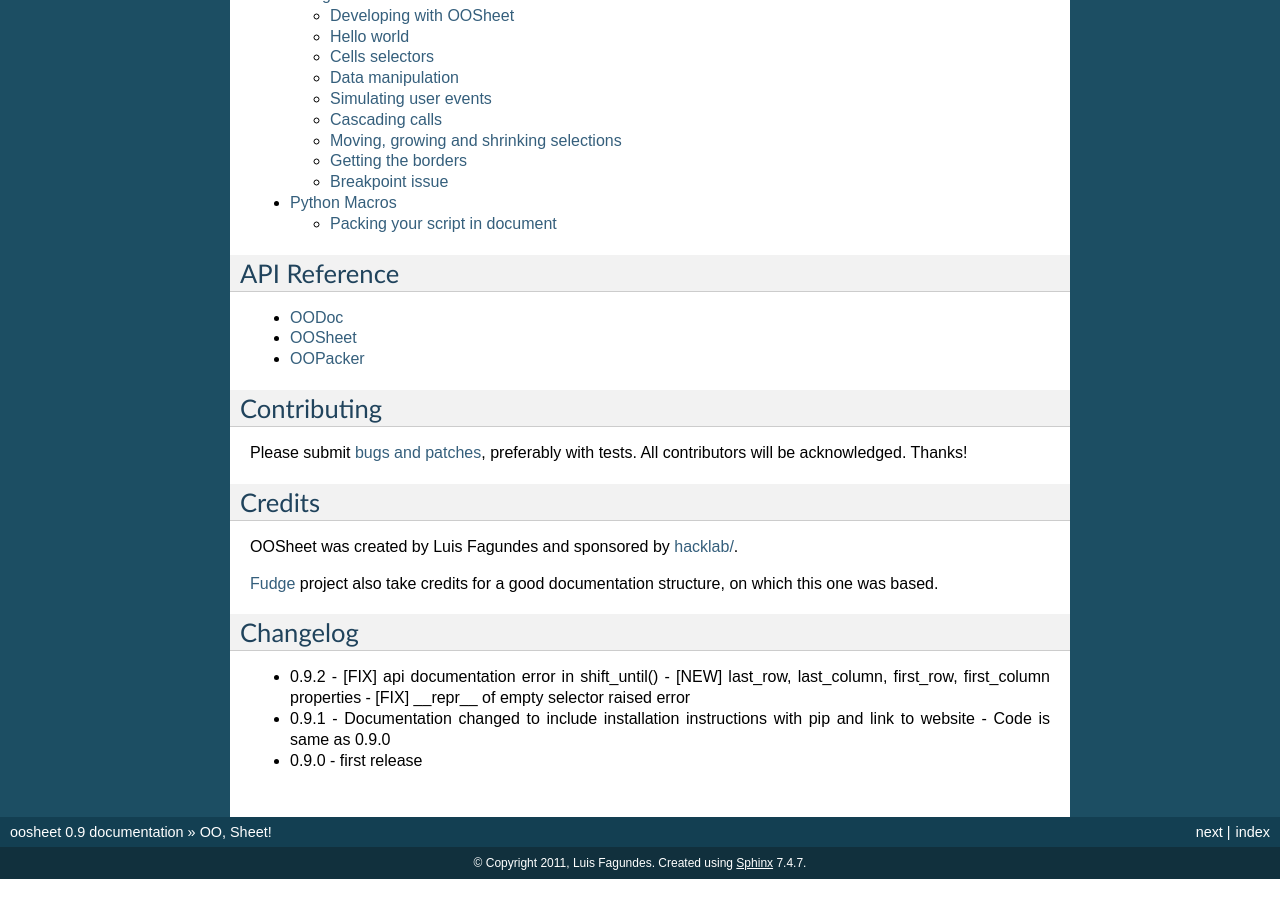
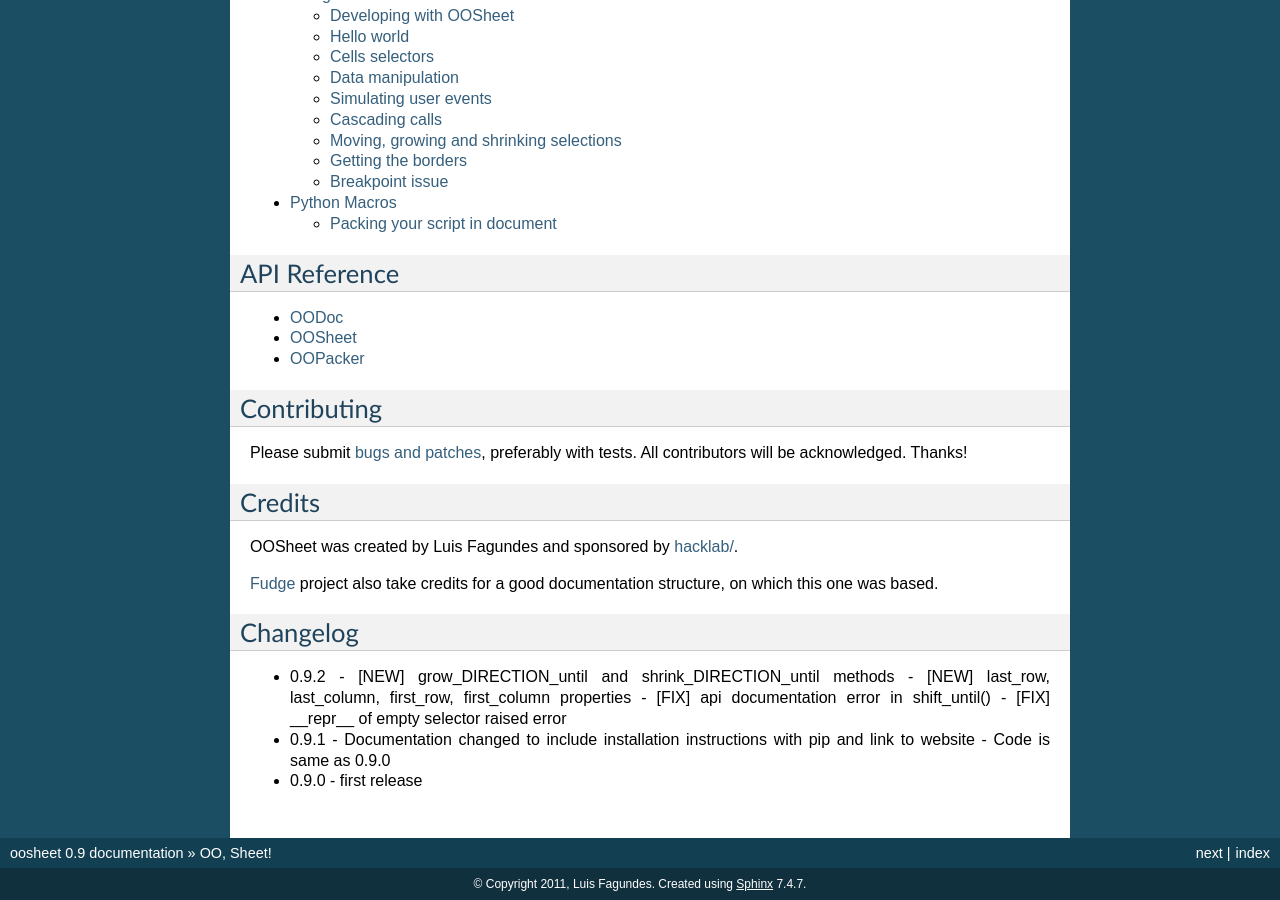
Before and after one commit to lfagundes/oosheet, a Sphinx documentation site: the page built from docs/index.rst, in a window 1280 px wide and 900 px high, scrolled down 1286 px. Built offline with Sphinx 7.4.7, drawn with Linux system fonts in a browser that asks for light colours; before the commit the page ends 2165 px from its top, so only the background shows below that.

Commit message:
changelog

```diff
--- a/docs/index.rst
+++ b/docs/index.rst
@@ -88,10 +88,10 @@
 =========
 
 - 0.9.2
+  - [NEW] grow_DIRECTION_until and shrink_DIRECTION_until methods
+  - [NEW] last_row, last_column, first_row, first_column properties
   - [FIX] api documentation error in shift_until()
-  - [NEW] last_row, last_column, first_row, first_column properties
   - [FIX] __repr__ of empty selector raised error
-
 
 - 0.9.1
   - Documentation changed to include installation instructions with pip and link to website
```
